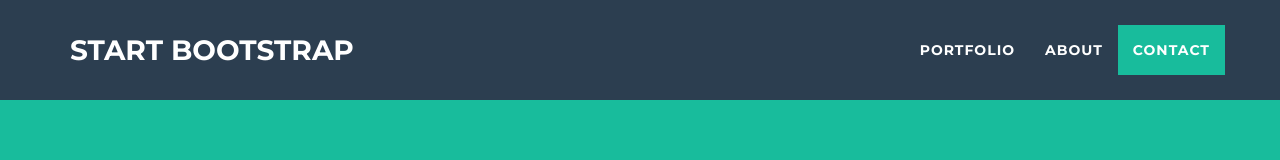
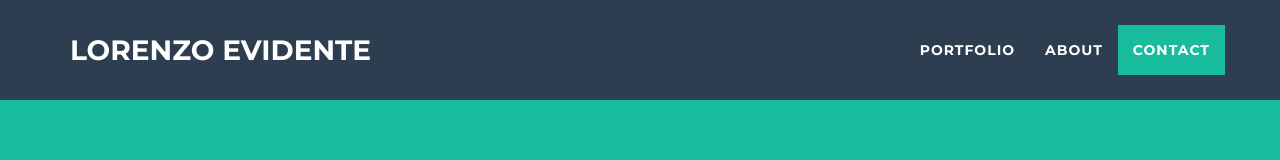
Before and after one commit to lorenzoevidente2/lorenzoevidente, a website: page index.html in a window 1280 px wide. Shown: the top 160 px of the page. Drawn offline with nearby package versions, Linux system fonts and the light colour scheme.

Commit message:
Update index.html

```diff
--- a/index.html
+++ b/index.html
@@ -41,7 +41,7 @@
                 <button type="button" class="navbar-toggle" data-toggle="collapse" data-target="#bs-example-navbar-collapse-1">
                     <span class="sr-only">Toggle navigation</span> Menu <i class="fa fa-bars"></i>
                 </button>
-                <a class="navbar-brand" href="#page-top">Start Bootstrap</a>
+                <a class="navbar-brand" href="#page-top">Lorenzo Evidente</a>
             </div>
 
             <!-- Collect the nav links, forms, and other content for toggling -->
```
